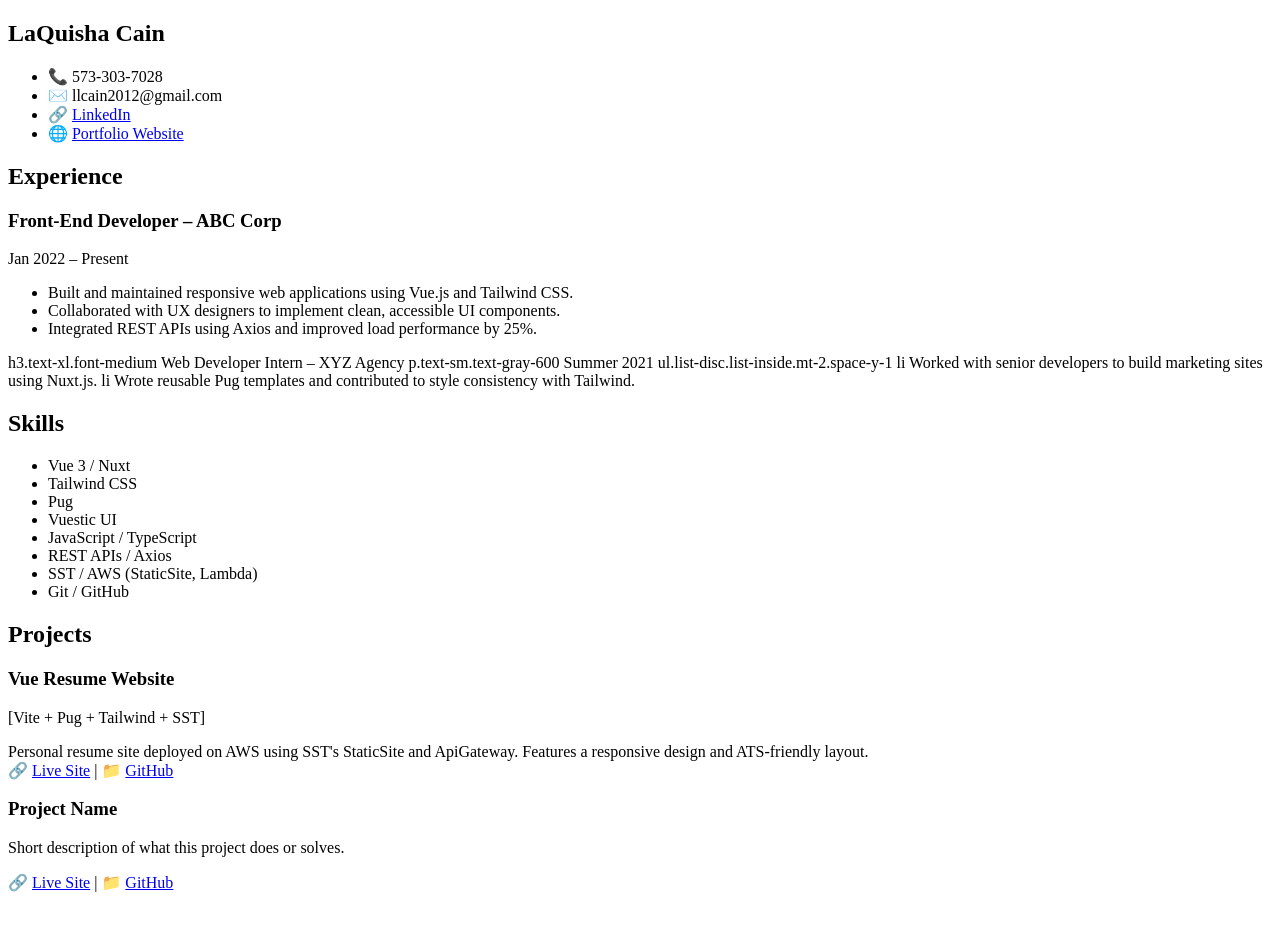
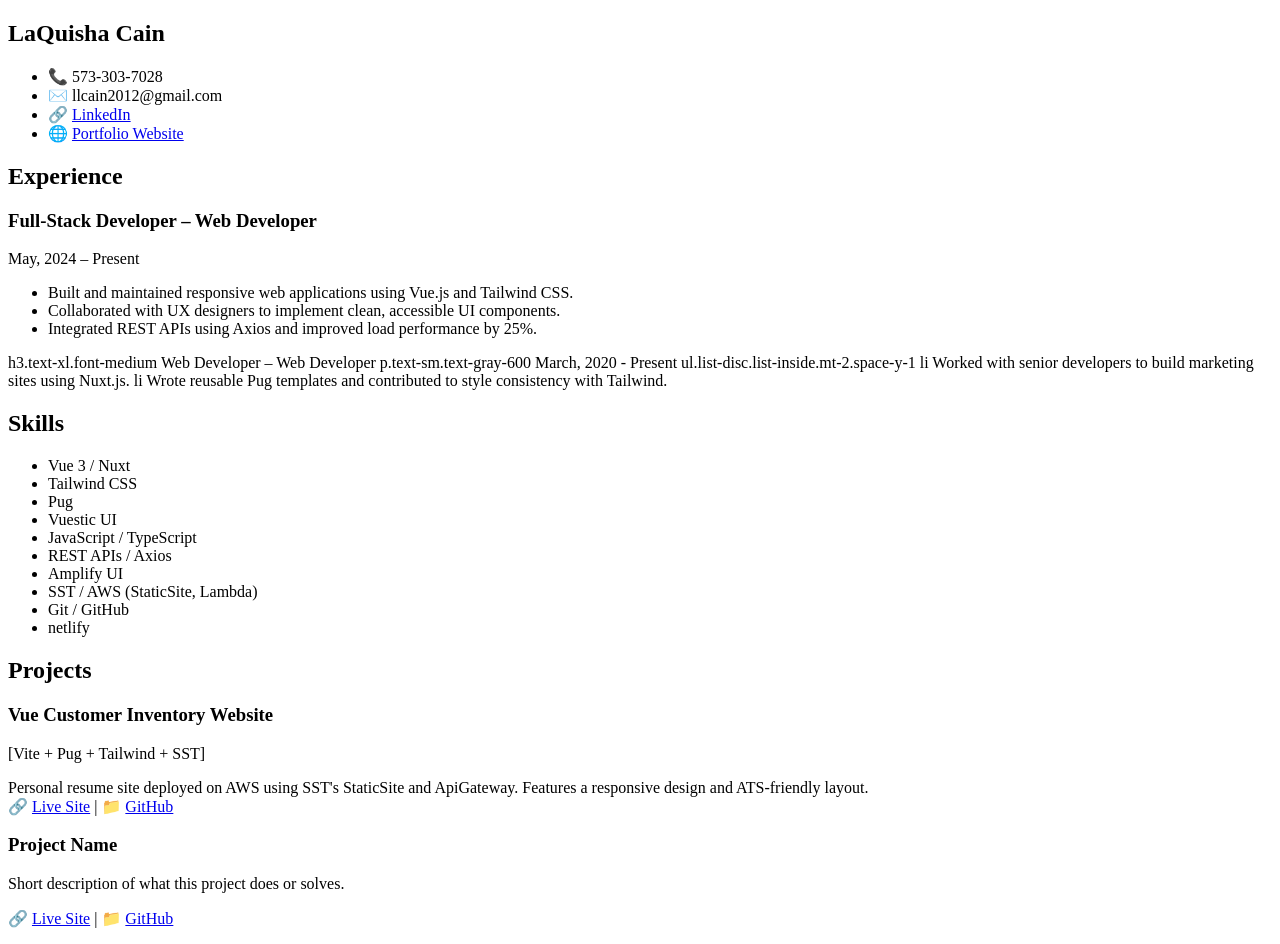
Before and after one commit to llcain/vue-resume, a Vue app: page / in a window 1280 px wide. Before the commit the page ends 908 px from the top, so only its background shows below. Built offline with nearby package versions, Linux system fonts and the light colour scheme.

Commit message:
updated resume - skills

```diff
--- a/src/App.vue
+++ b/src/App.vue
@@ -15,15 +15,15 @@ main.max-w-3xl.mx-auto.p-6.font-sans.text-gray-800
   section.mb-10
     h2.text-2xl.font-semibold.mb-4.border-b.pb-1 Experience
     .mb-6
-      h3.text-xl.font-medium Front-End Developer – ABC Corp
-      p.text-sm.text-gray-600 Jan 2022 – Present
+      h3.text-xl.font-medium Full-Stack Developer – Web Developer
+      p.text-sm.text-gray-600 May, 2024 – Present
       ul.list-disc.list-inside.mt-2.space-y-1
         li Built and maintained responsive web applications using Vue.js and Tailwind CSS.
         li Collaborated with UX designers to implement clean, accessible UI components.
         li Integrated REST APIs using Axios and improved load performance by 25%.
     .
-      h3.text-xl.font-medium Web Developer Intern – XYZ Agency
-      p.text-sm.text-gray-600 Summer 2021
+      h3.text-xl.font-medium Web Developer – Web Developer
+      p.text-sm.text-gray-600 March, 2020 - Present
       ul.list-disc.list-inside.mt-2.space-y-1
         li Worked with senior developers to build marketing sites using Nuxt.js.
         li Wrote reusable Pug templates and contributed to style consistency with Tailwind.
@@ -38,14 +38,16 @@ main.max-w-3xl.mx-auto.p-6.font-sans.text-gray-800
       li Vuestic UI
       li JavaScript / TypeScript
       li REST APIs / Axios
+      li Amplify UI
       li SST / AWS (StaticSite, Lambda)
       li Git / GitHub
+      li netlify
 
   // Projects
   section
     h2.text-2xl.font-semibold.mb-4.border-b.pb-1 Projects
     .mb-4
-      h3.text-xl.font-medium Vue Resume Website
+      h3.text-xl.font-medium Vue Customer Inventory Website
       p.text-sm.text-gray-600 [Vite + Pug + Tailwind + SST]
       p.mt-1
         | Personal resume site deployed on AWS using SST's StaticSite and ApiGateway. Features a responsive design and ATS-friendly layout.
```
